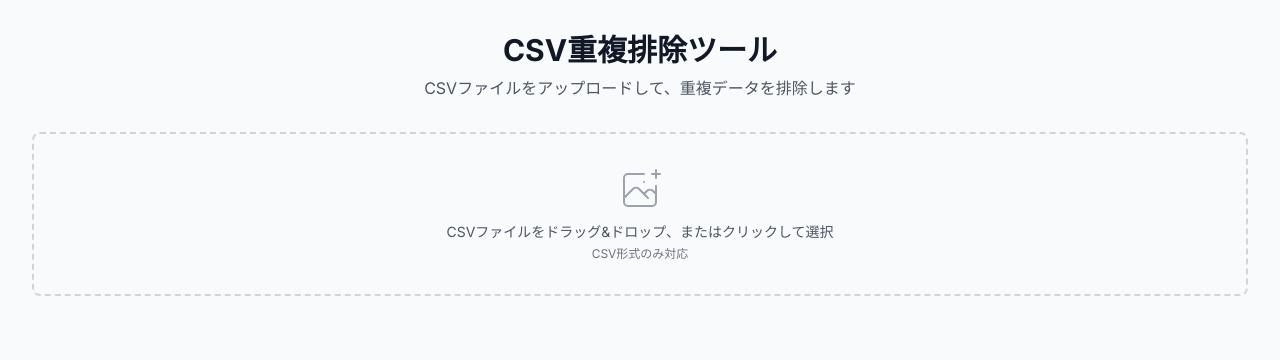
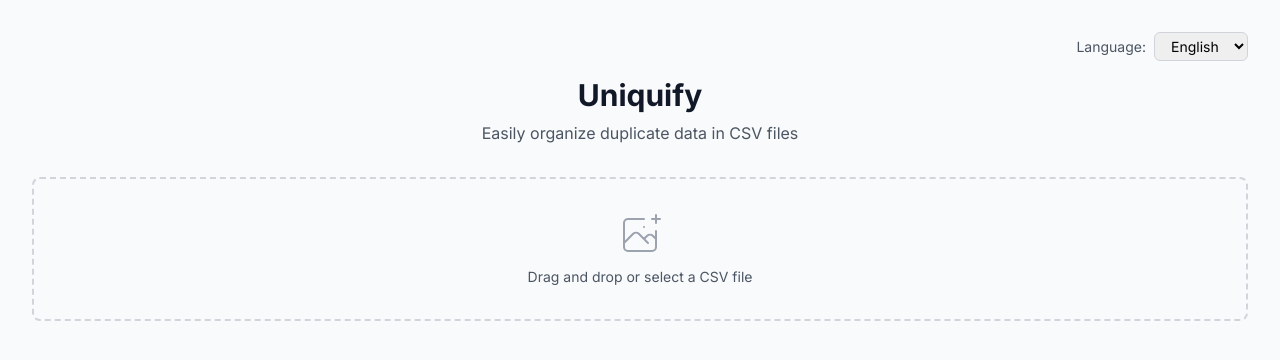
Before and after one commit to yuta-ssk/Uniquify, a Next.js app: page / in a window 1280 px wide. Shown: the top 360 px of the page. Built offline with nearby package versions, Linux system fonts and the light colour scheme.

Commit message:
fix: タイトルをプロジェクト名に修正

```diff
--- a/app/layout.tsx
+++ b/app/layout.tsx
@@ -1,11 +1,12 @@
 import type { Metadata } from 'next'
 import { Inter } from 'next/font/google'
 import '../styles/globals.css'
+import { LanguageProvider } from '../lib/i18n/context'
 
 const inter = Inter({ subsets: ['latin'] })
 
 export const metadata: Metadata = {
-  title: 'Uniquify - CSV重複排除ツール',
+  title: 'Uniquify',
   description: 'CSVファイルの重複データを排除するWebツール',
 }
 
@@ -16,7 +17,11 @@ export default function RootLayout({
 }) {
   return (
     <html lang="ja">
-      <body className={inter.className}>{children}</body>
+      <body className={inter.className}>
+        <LanguageProvider>
+          {children}
+        </LanguageProvider>
+      </body>
     </html>
   )
 }
--- a/app/page.tsx
+++ b/app/page.tsx
@@ -5,9 +5,12 @@ import { FileUploader } from '../components/FileUploader'
 import { FieldSelector } from '../components/FieldSelector'
 import { ResultTable } from '../components/ResultTable'
 import { CSVPreview } from '../components/CSVPreview'
+import LanguageSelector from '../components/LanguageSelector'
 import { deduplicateCSV, DeduplicateResult } from '../lib/deduplicate'
+import { useLanguage } from '../lib/i18n/context'
 
 export default function Home() {
+  const { t } = useLanguage()
   const [csvData, setCsvData] = useState<any[]>([])
   const [headers, setHeaders] = useState<string[]>([])
   const [selectedFields, setSelectedFields] = useState<string[]>([])
@@ -39,7 +42,7 @@ export default function Home() {
 
   const handleDeduplicate = () => {
     if (csvData.length === 0 || selectedFields.length === 0) {
-      alert('CSVファイルをアップロードし、少なくとも1つのフィールドを選択してください。')
+      alert(t('selectAtLeastOneField'))
       return
     }
 
@@ -55,7 +58,7 @@ export default function Home() {
   }
 
   const handleDeleteRow = (index: number) => {
-    if (window.confirm('この行を削除しますか？')) {
+    if (window.confirm(t('deleteRow') + '?')) {
       const newData = csvData.filter((_, i) => i !== index)
       setCsvData(newData)
       setResult(null) // 結果をリセット
@@ -63,7 +66,7 @@ export default function Home() {
   }
 
   const handleDeleteProcessedRow = (data: any[], index: number) => {
-    if (window.confirm('この行を削除しますか？')) {
+    if (window.confirm(t('deleteRow') + '?')) {
       // 削除する行を特定
       const rowToDelete = data[index]
 
@@ -82,10 +85,13 @@ export default function Home() {
   return (
     <main className="min-h-screen bg-gray-50 py-8">
       <div className="max-w-7xl mx-auto px-4 sm:px-6 lg:px-8">
+        <div className="flex justify-end mb-4">
+          <LanguageSelector />
+        </div>
         <div className="text-center mb-8">
-          <h1 className="text-3xl font-bold text-gray-900">CSV重複排除ツール</h1>
+          <h1 className="text-3xl font-bold text-gray-900">{t('appTitle')}</h1>
           <p className="mt-2 text-gray-600">
-            CSVファイルをアップロードして、重複データを排除します
+            {t('appDescription')}
           </p>
         </div>
 
@@ -110,7 +116,7 @@ export default function Home() {
               <CSVPreview
                 data={csvData}
                 headers={headers}
-                title="アップロードされたCSVデータ"
+                title={t('uploadTitle')}
                 onDeleteRow={handleDeleteRow}
               />
             </>
@@ -123,7 +129,7 @@ export default function Home() {
                   onClick={handleReset}
                   className="px-6 py-2 bg-gray-600 text-white font-medium rounded-lg hover:bg-gray-700 transition-colors"
                 >
-                  新しいファイルを処理
+                  {t('clearButton')}
                 </button>
               </div>
 
--- a/components/FileUploader.tsx
+++ b/components/FileUploader.tsx
@@ -3,6 +3,7 @@
 import React, { useCallback } from 'react'
 import { useDropzone } from 'react-dropzone'
 import Papa from 'papaparse'
+import { useLanguage } from '../lib/i18n/context'
 
 interface FileUploaderProps {
   onFileUpload: (data: any[], headers: string[]) => void
@@ -11,6 +12,8 @@ interface FileUploaderProps {
 }
 
 export const FileUploader: React.FC<FileUploaderProps> = ({ onFileUpload, isLoading = false, onLoadingChange }) => {
+  const { t } = useLanguage()
+
   const onDrop = useCallback((acceptedFiles: File[]) => {
     const file = acceptedFiles[0]
 
@@ -26,8 +29,8 @@ export const FileUploader: React.FC<FileUploaderProps> = ({ onFileUpload, isLoad
         onLoadingChange?.(false)
       },
       error: (error) => {
-        console.error('CSV解析エラー:', error)
-        alert('CSVファイルの解析に失敗しました。')
+        console.error('CSV parsing error:', error)
+        alert(t('errorProcessingFile'))
         onLoadingChange?.(false)
       }
     })
@@ -62,9 +65,8 @@ export const FileUploader: React.FC<FileUploaderProps> = ({ onFileUpload, isLoad
             <div className="animate-spin rounded-full h-8 w-8 border-b-2 border-blue-600"></div>
           </div>
           <p className="mt-2 text-sm text-blue-600 font-medium">
-            CSVファイルを読み込み中...
+            {t('processing')}
           </p>
-          <p className="text-xs text-blue-500 mt-1">しばらくお待ちください</p>
         </>
       ) : (
         <>
@@ -84,10 +86,9 @@ export const FileUploader: React.FC<FileUploaderProps> = ({ onFileUpload, isLoad
           </svg>
           <p className="mt-2 text-sm text-gray-600">
             {isDragActive
-              ? 'ファイルをドロップしてください'
-              : 'CSVファイルをドラッグ&ドロップ、またはクリックして選択'}
+              ? t('dragDropText')
+              : t('uploadDescription')}
           </p>
-          <p className="text-xs text-gray-500 mt-1">CSV形式のみ対応</p>
         </>
       )}
     </div>
--- /dev/null
+++ b/components/LanguageSelector.tsx
@@ -0,0 +1,21 @@
+'use client';
+
+import { useLanguage } from '../lib/i18n/context';
+
+export default function LanguageSelector() {
+  const { language, setLanguage, t } = useLanguage();
+
+  return (
+    <div className="flex items-center gap-2">
+      <span className="text-sm text-gray-600">{t('language')}:</span>
+      <select
+        value={language}
+        onChange={(e) => setLanguage(e.target.value as 'ja' | 'en')}
+        className="px-3 py-1 text-sm border border-gray-300 rounded-md focus:outline-none focus:ring-2 focus:ring-blue-500"
+      >
+        <option value="ja">{t('japanese')}</option>
+        <option value="en">{t('english')}</option>
+      </select>
+    </div>
+  );
+}
--- /dev/null
+++ b/lib/i18n/context.tsx
@@ -0,0 +1,61 @@
+'use client';
+
+import React, { createContext, useContext, useState, useEffect, ReactNode } from 'react';
+import { Language, TranslationKeys, translations } from './translations';
+
+interface LanguageContextType {
+  language: Language;
+  setLanguage: (lang: Language) => void;
+  t: (key: keyof TranslationKeys) => string;
+}
+
+const LanguageContext = createContext<LanguageContextType | undefined>(undefined);
+
+const LANGUAGE_KEY = 'uniquify-language';
+
+interface LanguageProviderProps {
+  children: ReactNode;
+}
+
+export function LanguageProvider({ children }: LanguageProviderProps) {
+  const [language, setLanguageState] = useState<Language>('ja');
+
+  // クライアントサイドでローカルストレージから言語設定を読み込む
+  useEffect(() => {
+    const savedLanguage = localStorage.getItem(LANGUAGE_KEY) as Language | null;
+    if (savedLanguage && (savedLanguage === 'ja' || savedLanguage === 'en')) {
+      setLanguageState(savedLanguage);
+    } else {
+      // ブラウザの言語設定を確認
+      const browserLang = navigator.language.toLowerCase();
+      if (browserLang.startsWith('ja')) {
+        setLanguageState('ja');
+      } else {
+        setLanguageState('en');
+      }
+    }
+  }, []);
+
+  const setLanguage = (lang: Language) => {
+    setLanguageState(lang);
+    localStorage.setItem(LANGUAGE_KEY, lang);
+  };
+
+  const t = (key: keyof TranslationKeys): string => {
+    return translations[language][key] || key;
+  };
+
+  return (
+    <LanguageContext.Provider value={{ language, setLanguage, t }}>
+      {children}
+    </LanguageContext.Provider>
+  );
+}
+
+export function useLanguage() {
+  const context = useContext(LanguageContext);
+  if (!context) {
+    throw new Error('useLanguage must be used within a LanguageProvider');
+  }
+  return context;
+}
--- /dev/null
+++ b/lib/i18n/index.ts
@@ -0,0 +1,3 @@
+export { LanguageProvider, useLanguage } from './context';
+export { translations } from './translations';
+export type { Language, TranslationKeys } from './translations';
--- /dev/null
+++ b/lib/i18n/translations.ts
@@ -0,0 +1,158 @@
+export type Language = 'ja' | 'en';
+
+export type TranslationKeys = {
+  // Common
+  appTitle: string;
+  appDescription: string;
+
+  // File upload
+  uploadTitle: string;
+  uploadDescription: string;
+  dragDropText: string;
+  orText: string;
+  selectFileButton: string;
+
+  // Field selection
+  fieldSelectionTitle: string;
+  fieldSelectionDescription: string;
+
+  // Processing
+  processButton: string;
+  processing: string;
+
+  // Results
+  resultsTitle: string;
+  originalCount: string;
+  uniqueCount: string;
+  duplicateCount: string;
+  downloadButton: string;
+  clearButton: string;
+
+  // Table
+  showDuplicates: string;
+  showUnique: string;
+  sortBy: string;
+  ascending: string;
+  descending: string;
+  deleteRow: string;
+
+  // Field selection buttons
+  selectAll: string;
+  deselectAll: string;
+  selectedFields: string;
+
+  // Messages
+  noFileSelected: string;
+  selectAtLeastOneField: string;
+  errorProcessingFile: string;
+
+  // Language
+  language: string;
+  japanese: string;
+  english: string;
+};
+
+export const translations: Record<Language, TranslationKeys> = {
+  ja: {
+    // Common
+    appTitle: 'Uniquify',
+    appDescription: 'CSVファイルの重複データを簡単に整理',
+
+    // File upload
+    uploadTitle: 'CSVファイルをアップロード',
+    uploadDescription: 'CSVファイルをドラッグ＆ドロップまたは選択してください',
+    dragDropText: 'ここにファイルをドラッグ＆ドロップ',
+    orText: 'または',
+    selectFileButton: 'ファイルを選択',
+
+    // Field selection
+    fieldSelectionTitle: 'フィールドを選択',
+    fieldSelectionDescription: '重複判定に使用するフィールドを選択してください',
+
+    // Processing
+    processButton: '重複を整理',
+    processing: '処理中...',
+
+    // Results
+    resultsTitle: '処理結果',
+    originalCount: '元のレコード数',
+    uniqueCount: 'ユニークなレコード数',
+    duplicateCount: '重複レコード数',
+    downloadButton: 'CSVダウンロード',
+    clearButton: 'クリア',
+
+    // Table
+    showDuplicates: '重複を表示',
+    showUnique: 'ユニークを表示',
+    sortBy: '並び替え',
+    ascending: '昇順',
+    descending: '降順',
+    deleteRow: '削除',
+
+    // Field selection buttons
+    selectAll: 'すべて選択',
+    deselectAll: 'すべて解除',
+    selectedFields: '選択されたフィールド',
+
+    // Messages
+    noFileSelected: 'ファイルが選択されていません',
+    selectAtLeastOneField: '少なくとも1つのフィールドを選択してください',
+    errorProcessingFile: 'ファイルの処理中にエラーが発生しました',
+
+    // Language
+    language: '言語',
+    japanese: '日本語',
+    english: 'English',
+  },
+  en: {
+    // Common
+    appTitle: 'Uniquify',
+    appDescription: 'Easily organize duplicate data in CSV files',
+
+    // File upload
+    uploadTitle: 'Upload CSV File',
+    uploadDescription: 'Drag and drop or select a CSV file',
+    dragDropText: 'Drag and drop file here',
+    orText: 'or',
+    selectFileButton: 'Select File',
+
+    // Field selection
+    fieldSelectionTitle: 'Select Fields',
+    fieldSelectionDescription: 'Select fields to use for duplicate detection',
+
+    // Processing
+    processButton: 'Process Duplicates',
+    processing: 'Processing...',
+
+    // Results
+    resultsTitle: 'Results',
+    originalCount: 'Original Records',
+    uniqueCount: 'Unique Records',
+    duplicateCount: 'Duplicate Records',
+    downloadButton: 'Download CSV',
+    clearButton: 'Clear',
+
+    // Table
+    showDuplicates: 'Show Duplicates',
+    showUnique: 'Show Unique',
+    sortBy: 'Sort By',
+    ascending: 'Ascending',
+    descending: 'Descending',
+    deleteRow: 'Delete',
+
+    // Field selection buttons
+    selectAll: 'Select All',
+    deselectAll: 'Deselect All',
+    selectedFields: 'Selected Fields',
+
+    // Messages
+    noFileSelected: 'No file selected',
+    selectAtLeastOneField: 'Please select at least one field',
+    errorProcessingFile: 'Error processing file',
+
+    // Language
+    language: 'Language',
+    japanese: '日本語',
+    english: 'English',
+  },
+};
```
Also changed, not shown: components/FieldSelector.tsx (+8 -5 lines).
